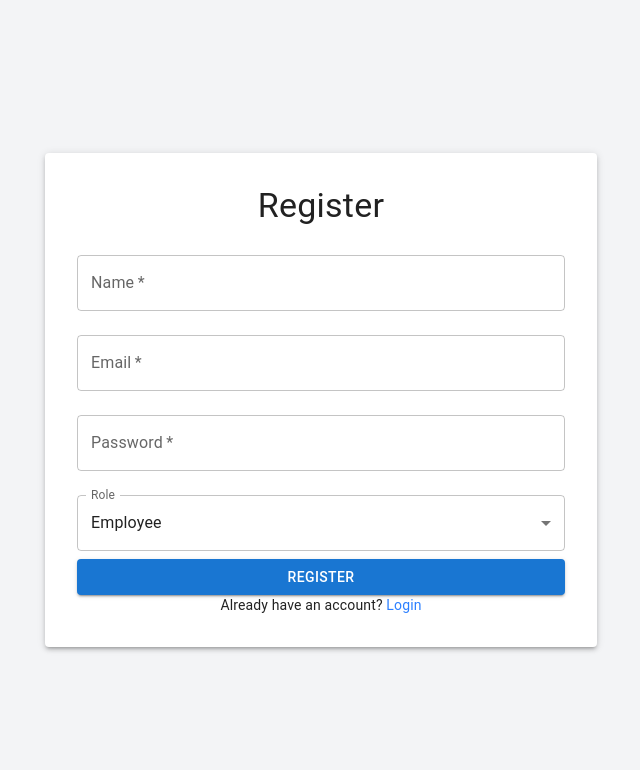
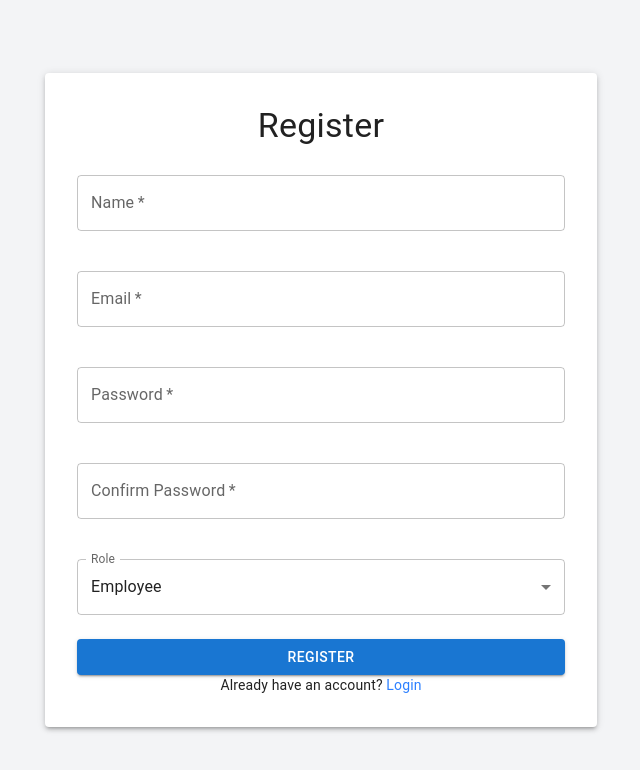
Before and after one commit to srprajwal/EnterpriseExpenseManagementSystem, a React (Vite) app in the folder frontend/: page /register in a window 1280 px wide. Shown: the top 770 px of the page, without its empty margins (319-959 px from the left). Built offline with nearby package versions, Linux system fonts and the light colour scheme.

Commit message:
Register backend connection done

```diff
--- a/frontend/src/components/Auth/RegisterForm.jsx
+++ b/frontend/src/components/Auth/RegisterForm.jsx
@@ -1,4 +1,6 @@
 import React, { useState } from 'react';
+import axios from 'axios';
+import { useNavigate } from 'react-router-dom';
 import {
   TextField,
   Button,
@@ -6,24 +8,62 @@ import {
   InputLabel,
   Select,
   MenuItem,
-} from '@mui/material'; // MUI form components
+  Grid,
+  Typography,
+  Alert,
+  CircularProgress,
+} from '@mui/material'; // MUI components
 
 const RegisterForm = () => {
   const [name, setName] = useState('');
   const [email, setEmail] = useState('');
   const [password, setPassword] = useState('');
+  const [confirmPassword, setConfirmPassword] = useState(''); // Added
   const [role, setRole] = useState('employee');
+  const [error, setError] = useState('');
+  const [loading, setLoading] = useState(false); // Added
+  const navigate = useNavigate();
 
-  const handleRegister = (e) => {
+  const handleRegister = async (e) => {
     e.preventDefault();
-    //   Add your registration logic here
-    //   - Call the authService to make an API request
-    //   - Handle success/error scenarios (e.g., redirect, show messages)
-    console.log('Registering with:', { name, email, password, role });
+    setError(''); // Clear previous errors
+    setLoading(true); // Start loading
+
+    // Basic client-side validation
+    if (!name || !email || !password || !confirmPassword) {
+      setError('All fields are required.');
+      setLoading(false);
+      return;
+    }
+
+    if (password !== confirmPassword) {
+      setError('Passwords do not match.');
+      setLoading(false);
+      return;
+    }
+
+    try {
+      await axios.post('http://localhost:8080/api/auth/register', {
+        name,
+        email,
+        password,
+        role,
+      });
+
+      setLoading(false);
+      // Redirect to login after successful registration
+      navigate('/login');
+    } catch (error) {
+      setLoading(false);
+      setError(error.response?.data?.message || 'Registration failed');
+    }
   };
 
   return (
     <form onSubmit={handleRegister}>
+      {error && <Alert severity="error">{error}</Alert>} {/* Error display */}
+      <Grid container spacing={2}>
+        <Grid item xs={12}>
           <TextField
             label="Name"
             type="text"
@@ -31,9 +71,11 @@ const RegisterForm = () => {
             value={name}
             onChange={(e) => setName(e.target.value)}
             required
-        fullWidth // MUI's fullWidth
-        margin="normal" // MUI's margin
+            fullWidth
+            margin="normal"
           />
+        </Grid>
+        <Grid item xs={12}>
           <TextField
             label="Email"
             type="email"
@@ -44,6 +86,8 @@ const RegisterForm = () => {
             fullWidth
             margin="normal"
           />
+        </Grid>
+        <Grid item xs={12}>
           <TextField
             label="Password"
             type="password"
@@ -54,6 +98,20 @@ const RegisterForm = () => {
             fullWidth
             margin="normal"
           />
+        </Grid>
+        <Grid item xs={12}>
+          <TextField
+            label="Confirm Password"
+            type="password"
+            id="confirmPassword"
+            value={confirmPassword}
+            onChange={(e) => setConfirmPassword(e.target.value)}
+            required
+            fullWidth
+            margin="normal"
+          />
+        </Grid>
+        <Grid item xs={12}>
           <FormControl fullWidth margin="normal">
             <InputLabel id="role-label">Role</InputLabel>
             <Select
@@ -68,15 +126,19 @@ const RegisterForm = () => {
               {/* Admin role should typically be assigned through a separate process */}
             </Select>
           </FormControl>
+        </Grid>
+        <Grid item xs={12}>
           <Button
             type="submit"
-        variant="contained" // MUI button variant
-        color="primary" // MUI button color
+            variant="contained"
+            color="primary"
             fullWidth
-        className="mt-4" // Tailwind for top margin
+            disabled={loading} // Disable button while loading
           >
-        Register
+            {loading ? <CircularProgress size={24} /> : 'Register'}
           </Button>
+        </Grid>
+      </Grid>
     </form>
   );
 };
```
Also changed, not shown: 1 other file (tests, documents, lock files or other folders). Lines whose indentation alone changed are shown as unchanged.
